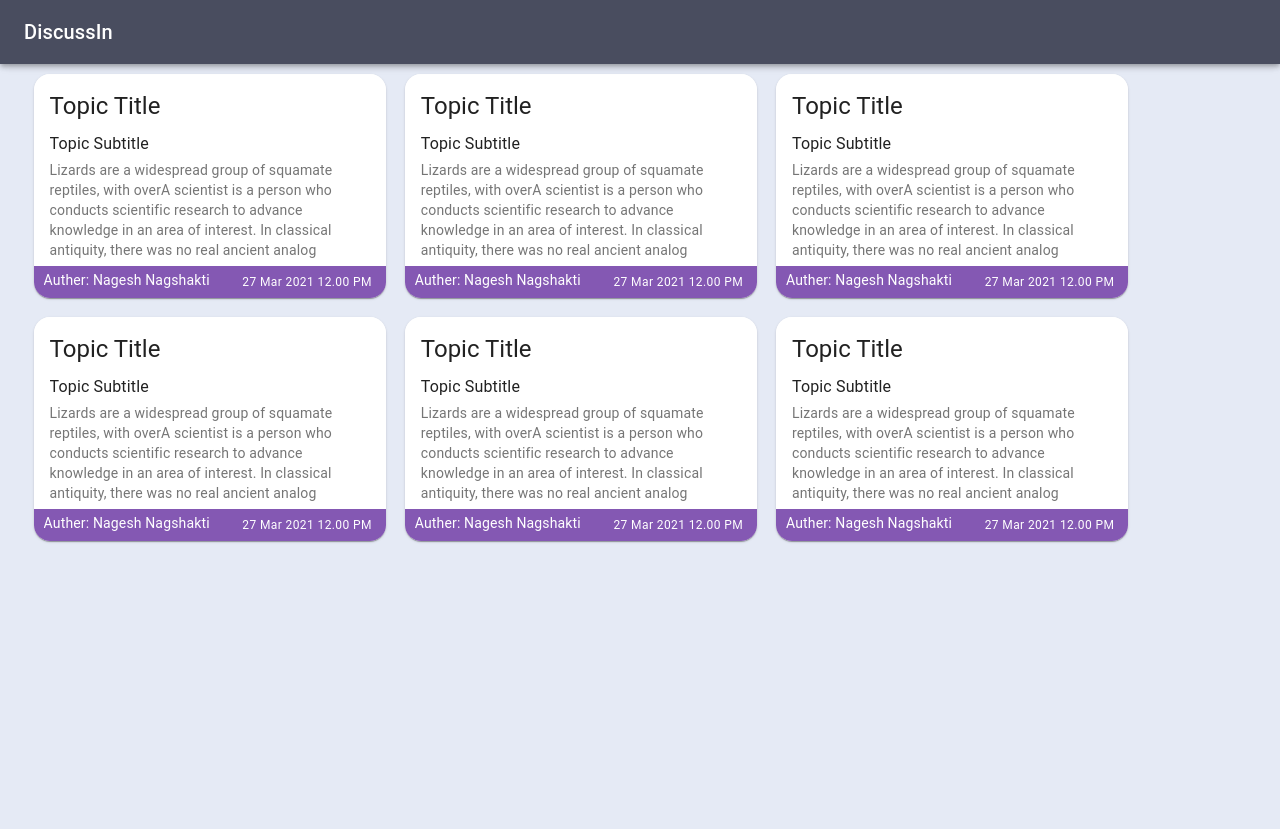
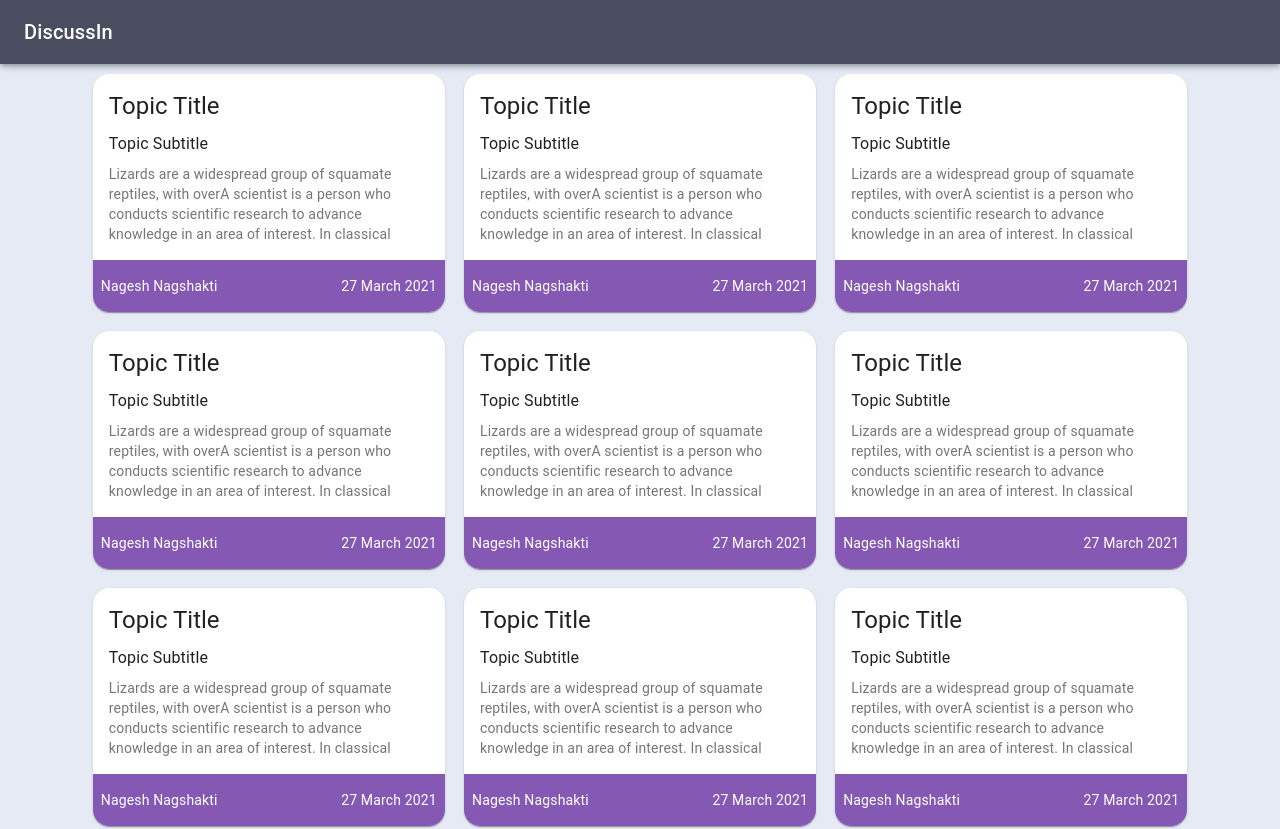
Before and after one commit to VirajJadhav/DiscussIn, a React (Create React App) app in the folder frontend/: page / in a window 1280 px wide. Shown: the top 829 px of the page. Before the commit the page ends 800 px from the top, so only its background shows below. Built offline with nearby package versions, Linux system fonts and the light colour scheme.

Commit message:
merge / improv: topic card

```diff
--- a/frontend/src/components/NavBar/index.jsx
+++ b/frontend/src/components/NavBar/index.jsx
@@ -16,6 +16,7 @@ const useStyles = makeStyles(theme => ({
     position: "fixed",
     bottom: theme.spacing(2),
     right: theme.spacing(2),
+    zIndex: 10000,
   },
   appbar: {
     backgroundColor: theme.palette.greyBlueShade.main,
--- a/frontend/src/components/RoomCard/index.jsx
+++ b/frontend/src/components/RoomCard/index.jsx
@@ -2,46 +2,32 @@ import React from "react";
 import { makeStyles } from "@material-ui/core/styles";
 import {
   Card,
-  CardActionArea,
+  CardContent,
   CardActions,
-  CardContent,
   Typography,
   Grid,
 } from "@material-ui/core";
-import theme from "../../theme";
 
 const useStyles = makeStyles(theme => ({
   root: {
     width: "22rem",
-    height: "14rem",
+    height: "auto",
     borderRadius: "1rem",
     margin: "0.6rem",
-  },
-  cardUpper: {
-    backgroundColor: "White",
-    height: "12rem",
   },
   cardBottom: {
     backgroundColor: theme.palette.primary.main,
     color: "white",
-    height: "2rem",
-    paddingTop: 0,
-  },
-  auther: {
-    width: "16rem",
-    marginLeft: 2,
-  },
-  date: {
-    marginRight: 0,
-  },
-  title: {
-    height: "2rem",
-  },
-  subtitle: {
-    height: "1.5rem",
+    padding: "1rem 0.5rem 1rem 0.5rem",
   },
   description: {
-    height: "8.5rem",
+    height: "5rem",
+    overflow: "hidden",
+  },
+  ellipse: {
+    overflow: "hidden",
+    textOverflow: "ellipsis",
+    width: "11rem",
   },
 }));
 
@@ -50,60 +36,42 @@ export default function RoomCard() {
 
   return (
     <Card className={classes.root}>
-      <CardActionArea className={classes.cardUpper}>
       <CardContent>
-          <Typography
-            gutterBottom
-            variant="h5"
-            component="h2"
-            className={classes.title}
-            noWrap
-          >
+        <Typography gutterBottom variant="h5" component="h2" noWrap>
           Topic Title
         </Typography>
-          <Typography
-            gutterBottom
-            variant="subtitle1"
-            component="p"
-            className={classes.subtitle}
-            noWrap
-          >
+        <Typography gutterBottom variant="subtitle1" component="p" noWrap>
           Topic Subtitle
         </Typography>
         <Typography
           variant="body2"
           color="textSecondary"
-            component="p"
           className={classes.description}
-            flexWrap="wrap"
         >
           Lizards are a widespread group of squamate reptiles, with overA
           scientist is a person who conducts scientific research to advance
-            knowledge in an area of interest. In classical antiquity, there was
-            no real ancient analog
+          knowledge in an area of interest. In classical antiquity, there was no
+          real ancient analog Lizards are a widespread group of squamate
+          reptiles, with overA scientist is a person who conducts scientific
+          research to advance knowledge in an area of interest. In classical
+          antiquity, there was no real ancient analog
         </Typography>
       </CardContent>
-      </CardActionArea>
       <CardActions className={classes.cardBottom}>
-        <Grid container spacing={1}>
-          <Grid item xs={7} wrap="nowrap" spacing={2}>
-            <Typography
-              variant="body2"
-              color={theme.palette.secondary.main}
-              className={classes.auther}
-              noWrap
+        <Grid
+          container
+          direction="row"
+          justify="space-between"
+          alignItems="center"
         >
-              Auther: Nagesh Nagshakti
+          <Grid item>
+            <Typography className={classes.ellipse} variant="body2" noWrap>
+              Nagesh Nagshakti
             </Typography>
           </Grid>
-          <Grid item xs={5} wrap="nowrap" spacing={2}>
-            <Typography
-              variant="caption"
-              justify="flex-end"
-              className={classes.date}
-              noWrap
-            >
-              27 Mar 2021 12.00 PM
+          <Grid item>
+            <Typography variant="body2" noWrap>
+              27 March 2021
             </Typography>
           </Grid>
         </Grid>
--- a/frontend/src/pages/DashBoard/index.jsx
+++ b/frontend/src/pages/DashBoard/index.jsx
@@ -1,4 +1,4 @@
-import { Container, Grid } from "@material-ui/core";
+import { Grid } from "@material-ui/core";
 import React, { Component } from "react";
 // import { Button } from "@material-ui/core";
 import { RoomCard } from "../../components";
@@ -10,7 +10,8 @@ class DashBoard extends Component {
   }
   render() {
     return (
-      <Container>
+      <div>
+        {/* <Container> */}
         {/* <h1>Dashboard</h1>
         <Button color="primary" variant="contained">
           PRIMARY
@@ -20,27 +21,15 @@ class DashBoard extends Component {
         <Button color="secondary" variant="contained">
           SECONDARY
         </Button> */}
-        <Grid container>
-          <Grid item>
-            <RoomCard></RoomCard>
-          </Grid>
-          <Grid item>
-            <RoomCard></RoomCard>
-          </Grid>
-          <Grid item>
-            <RoomCard></RoomCard>
-          </Grid>
-          <Grid item>
-            <RoomCard></RoomCard>
-          </Grid>
-          <Grid item>
-            <RoomCard></RoomCard>
-          </Grid>
-          <Grid item>
-            <RoomCard></RoomCard>
-          </Grid>
+        <Grid container direction="row" justify="center" alignItems="center">
+          {[...Array(10)].map(() => (
+            <Grid item>
+              <RoomCard></RoomCard>
+            </Grid>
+          ))}
         </Grid>
-      </Container>
+        {/* </Container> */}
+      </div>
     );
   }
 }
```
Lines whose indentation alone changed are shown as unchanged.
